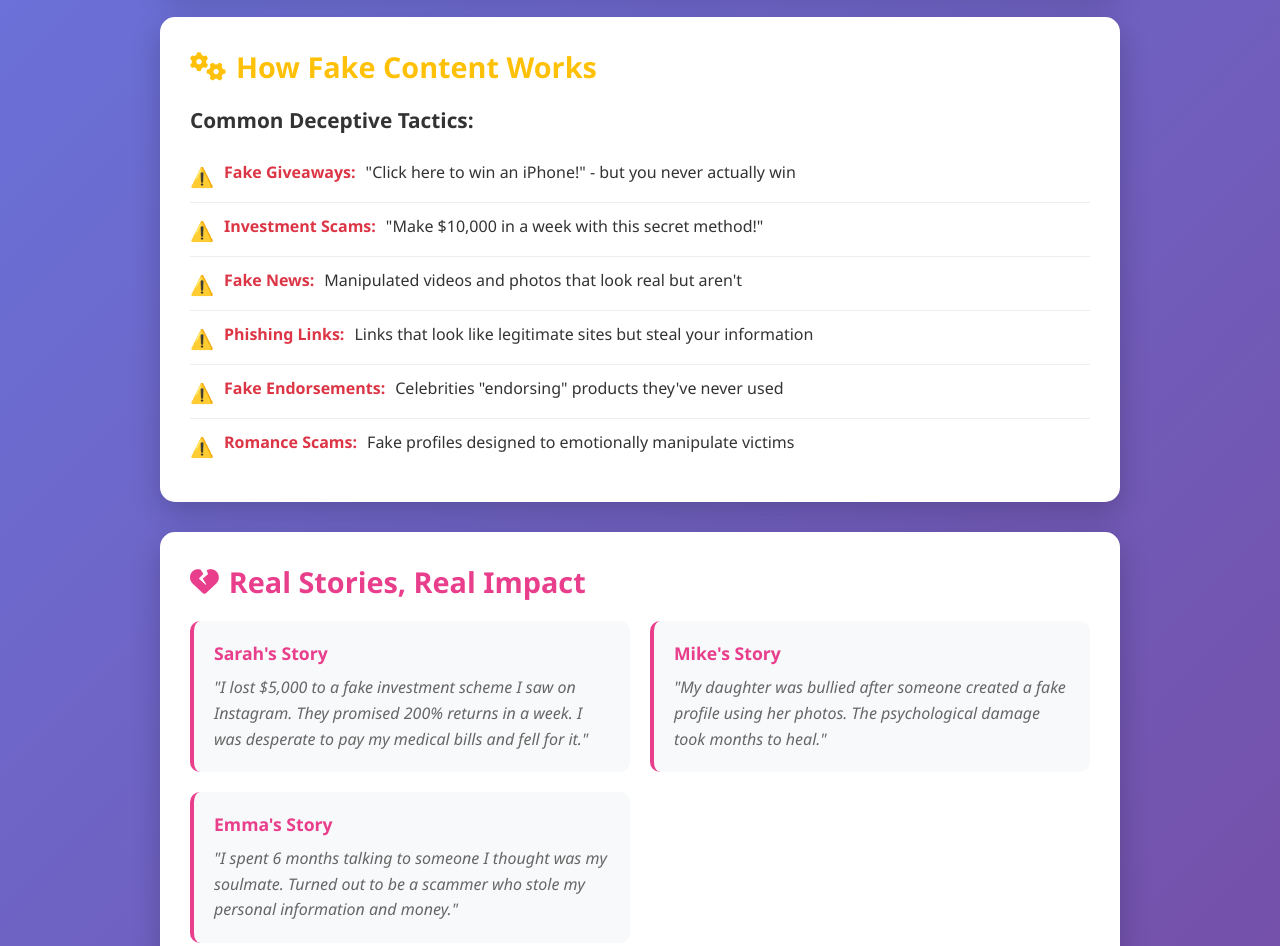
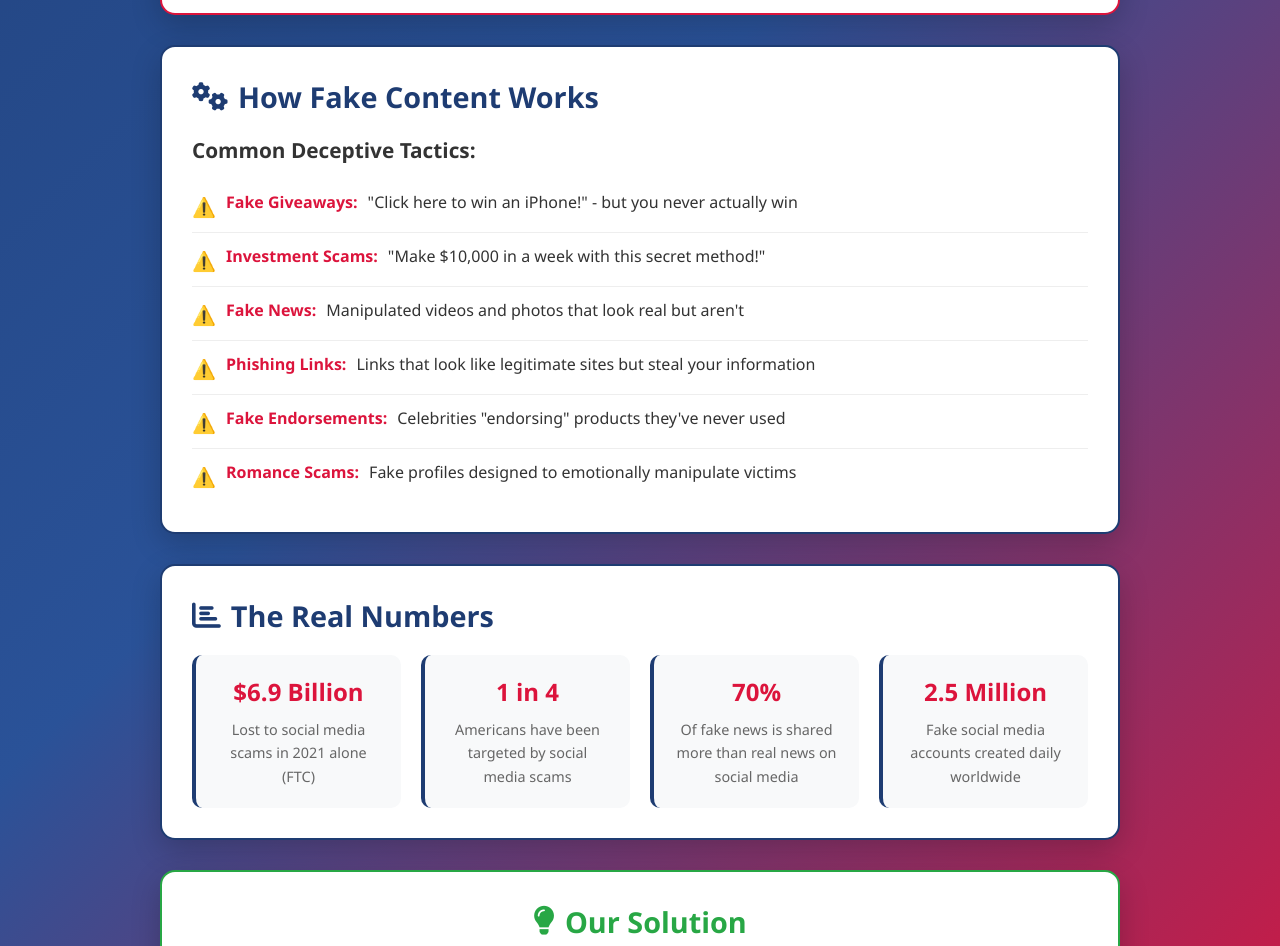
Before and after one commit to shevthegoat/sportbuilding, a plain HTML site: page index.html in a window 1280 px wide. Shown: the part 931-1877 px from the top of the page. Drawn offline with Linux system fonts and the light colour scheme.

Commit message:
Remove fictional stories and implement red/white/blue color scheme

```diff
--- a/index.html
+++ b/index.html
@@ -70,25 +70,30 @@
                 </div>
             </section>
 
-            <!-- Real Stories Section -->
-            <section class="stories-section">
-                <div class="stories-card">
-                    <h2><i class="fas fa-heart-broken"></i> Real Stories, Real Impact</h2>
+            <!-- Real Statistics Section -->
+            <section class="statistics-section">
+                <div class="statistics-card">
+                    <h2><i class="fas fa-chart-bar"></i> The Real Numbers</h2>
 
-                    <div class="story-grid">
-                        <div class="story-item">
-                            <h4>Sarah's Story</h4>
-                            <p>"I lost $5,000 to a fake investment scheme I saw on Instagram. They promised 200% returns in a week. I was desperate to pay my medical bills and fell for it."</p>
+                    <div class="stats-grid">
+                        <div class="stat-item">
+                            <h4>$6.9 Billion</h4>
+                            <p>Lost to social media scams in 2021 alone (FTC)</p>
                         </div>
 
-                        <div class="story-item">
-                            <h4>Mike's Story</h4>
-                            <p>"My daughter was bullied after someone created a fake profile using her photos. The psychological damage took months to heal."</p>
+                        <div class="stat-item">
+                            <h4>1 in 4</h4>
+                            <p>Americans have been targeted by social media scams</p>
                         </div>
 
-                        <div class="story-item">
-                            <h4>Emma's Story</h4>
-                            <p>"I spent 6 months talking to someone I thought was my soulmate. Turned out to be a scammer who stole my personal information and money."</p>
+                        <div class="stat-item">
+                            <h4>70%</h4>
+                            <p>Of fake news is shared more than real news on social media</p>
+                        </div>
+
+                        <div class="stat-item">
+                            <h4>2.5 Million</h4>
+                            <p>Fake social media accounts created daily worldwide</p>
                         </div>
                     </div>
                 </div>
--- a/styles.css
+++ b/styles.css
@@ -6,7 +6,7 @@
 
 body {
     font-family: 'Segoe UI', Tahoma, Geneva, Verdana, sans-serif;
-    background: linear-gradient(135deg, #667eea 0%, #764ba2 100%);
+    background: linear-gradient(135deg, #1e3c72 0%, #2a5298 50%, #dc143c 100%);
     min-height: 100vh;
     color: #333;
 }
@@ -44,10 +44,11 @@ header p {
     border-radius: 15px;
     padding: 30px;
     box-shadow: 0 10px 30px rgba(0,0,0,0.2);
+    border: 2px solid #dc143c;
 }
 
 .problem-card h2 {
-    color: #dc3545;
+    color: #dc143c;
     font-size: 1.8rem;
     margin-bottom: 20px;
     display: flex;
@@ -72,7 +73,7 @@ header p {
     background: #f8f9fa;
     padding: 20px;
     border-radius: 10px;
-    border-left: 4px solid #dc3545;
+    border-left: 4px solid #dc143c;
     transition: transform 0.3s ease;
 }
 
@@ -82,7 +83,7 @@ header p {
 
 .impact-item i {
     font-size: 2rem;
-    color: #dc3545;
+    color: #dc143c;
     margin-bottom: 15px;
 }
 
@@ -107,10 +108,11 @@ header p {
     border-radius: 15px;
     padding: 30px;
     box-shadow: 0 10px 30px rgba(0,0,0,0.2);
+    border: 2px solid #1e3c72;
 }
 
 .how-it-works-card h2 {
-    color: #ffc107;
+    color: #1e3c72;
     font-size: 1.8rem;
     margin-bottom: 20px;
     display: flex;
@@ -149,23 +151,24 @@ header p {
 }
 
 .tactics-list strong {
-    color: #dc3545;
+    color: #dc143c;
 }
 
-/* Stories Section */
-.stories-section {
+/* Statistics Section */
+.statistics-section {
     margin-bottom: 30px;
 }
 
-.stories-card {
+.statistics-card {
     background: white;
     border-radius: 15px;
     padding: 30px;
     box-shadow: 0 10px 30px rgba(0,0,0,0.2);
+    border: 2px solid #1e3c72;
 }
 
-.stories-card h2 {
-    color: #e83e8c;
+.statistics-card h2 {
+    color: #1e3c72;
     font-size: 1.8rem;
     margin-bottom: 20px;
     display: flex;
@@ -173,29 +176,31 @@ header p {
     gap: 10px;
 }
 
-.story-grid {
+.stats-grid {
     display: grid;
-    grid-template-columns: repeat(auto-fit, minmax(300px, 1fr));
+    grid-template-columns: repeat(auto-fit, minmax(200px, 1fr));
     gap: 20px;
 }
 
-.story-item {
+.stat-item {
     background: #f8f9fa;
     padding: 20px;
     border-radius: 10px;
-    border-left: 4px solid #e83e8c;
+    border-left: 4px solid #1e3c72;
+    text-align: center;
 }
 
-.story-item h4 {
-    color: #e83e8c;
+.stat-item h4 {
+    color: #dc143c;
     margin-bottom: 10px;
-    font-size: 1.1rem;
+    font-size: 1.5rem;
+    font-weight: bold;
 }
 
-.story-item p {
+.stat-item p {
     color: #666;
     line-height: 1.6;
-    font-style: italic;
+    font-size: 0.9rem;
 }
 
 /* Solution Section */
@@ -209,6 +214,7 @@ header p {
     padding: 30px;
     box-shadow: 0 10px 30px rgba(0,0,0,0.2);
     text-align: center;
+    border: 2px solid #28a745;
 }
 
 .solution-card h2 {
@@ -237,7 +243,7 @@ header p {
 
 .cta-button {
     padding: 18px 40px;
-    background: linear-gradient(135deg, #28a745 0%, #20c997 100%);
+    background: linear-gradient(135deg, #dc143c 0%, #1e3c72 100%);
     color: white;
     border: none;
     border-radius: 10px;
@@ -252,7 +258,7 @@ header p {
 
 .cta-button:hover {
     transform: translateY(-3px);
-    box-shadow: 0 8px 25px rgba(40, 167, 69, 0.4);
+    box-shadow: 0 8px 25px rgba(220, 20, 60, 0.4);
 }
 
 /* Analyzer Section */
@@ -265,11 +271,12 @@ header p {
     border-radius: 15px;
     padding: 30px;
     box-shadow: 0 10px 30px rgba(0,0,0,0.2);
+    border: 2px solid #1e3c72;
 }
 
 .back-button {
     padding: 10px 20px;
-    background: #6c757d;
+    background: #1e3c72;
     color: white;
     border: none;
     border-radius: 8px;
@@ -283,7 +290,7 @@ header p {
 }
 
 .back-button:hover {
-    background: #5a6268;
+    background: #152a5a;
 }
 
 .input-section {
@@ -291,6 +298,7 @@ header p {
     border-radius: 15px;
     padding: 30px;
     margin-bottom: 30px;
+    border: 1px solid #1e3c72;
 }
 
 .url-input-container {
@@ -310,13 +318,13 @@ header p {
 
 #urlInput:focus {
     outline: none;
-    border-color: #667eea;
-    box-shadow: 0 0 0 3px rgba(102, 126, 234, 0.1);
+    border-color: #1e3c72;
+    box-shadow: 0 0 0 3px rgba(30, 60, 114, 0.1);
 }
 
 #analyzeBtn {
     padding: 15px 30px;
-    background: linear-gradient(135deg, #667eea 0%, #764ba2 100%);
+    background: linear-gradient(135deg, #dc143c 0%, #1e3c72 100%);
     color: white;
     border: none;
     border-radius: 10px;
@@ -331,7 +339,7 @@ header p {
 
 #analyzeBtn:hover {
     transform: translateY(-2px);
-    box-shadow: 0 5px 15px rgba(102, 126, 234, 0.4);
+    box-shadow: 0 5px 15px rgba(220, 20, 60, 0.4);
 }
 
 #analyzeBtn:active {
@@ -353,7 +361,7 @@ header p {
 
 .platform-icons i {
     font-size: 20px;
-    color: #667eea;
+    color: #1e3c72;
 }
 
 .result-section {
@@ -361,6 +369,7 @@ header p {
     border-radius: 15px;
     padding: 30px;
     box-shadow: 0 10px 30px rgba(0,0,0,0.2);
+    border: 1px solid #1e3c72;
 }
 
 .result-card {
@@ -408,7 +417,7 @@ header p {
 
 .meter-fill {
     height: 100%;
-    background: linear-gradient(90deg, #ff4757, #ffa502, #2ed573);
+    background: linear-gradient(90deg, #dc143c, #1e3c72, #28a745);
     transition: width 0.5s ease;
     border-radius: 4px;
 }
@@ -479,7 +488,7 @@ header p {
     background: #f8f9fa;
     padding: 15px;
     border-radius: 8px;
-    border-left: 4px solid #667eea;
+    border-left: 4px solid #1e3c72;
 }
 
 .detail-item.positive {
@@ -488,12 +497,12 @@ header p {
 }
 
 .detail-item.negative {
-    border-left-color: #dc3545;
+    border-left-color: #dc143c;
     background: #f8d7da;
 }
 
 .detail-item.neutral {
-    border-left-color: #ffc107;
+    border-left-color: #1e3c72;
     background: #fff3cd;
 }
 
@@ -578,7 +587,7 @@ header p {
     width: 50px;
     height: 50px;
     border: 4px solid #f3f3f3;
-    border-top: 4px solid #667eea;
+    border-top: 4px solid #1e3c72;
     border-radius: 50%;
     animation: spin 1s linear infinite;
     margin: 0 auto 20px;
@@ -606,7 +615,7 @@ footer {
         font-size: 2rem;
     }
 
-    .impact-grid, .story-grid {
+    .impact-grid, .stats-grid {
         grid-template-columns: 1fr;
     }
 
```
